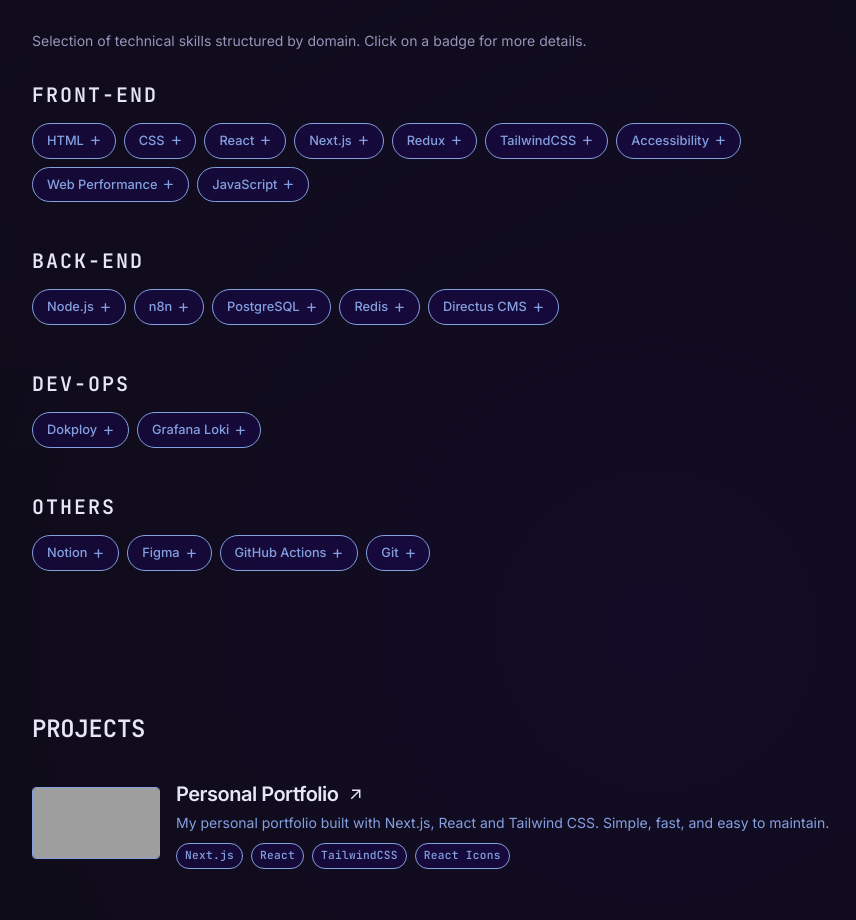
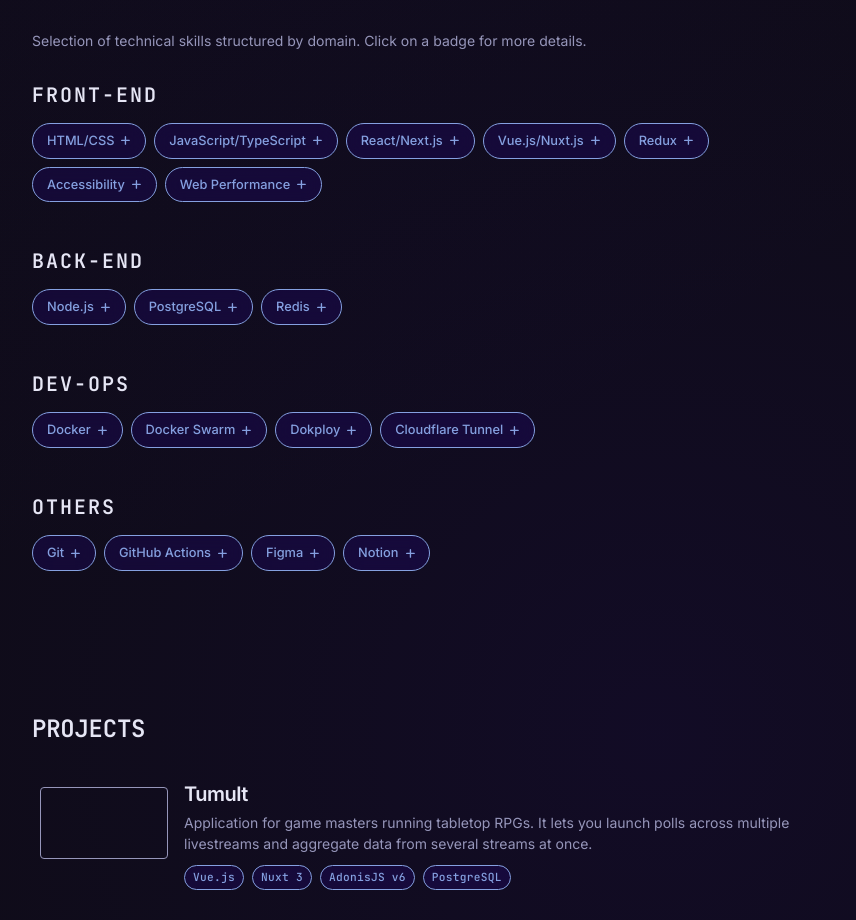
Before and after one commit to The-Genium007/portfolio-lucasgiza, a Next.js app: page / in a window 1280 px wide. Shown: the part 1480-2400 px from the top of the page, without its empty margins (368-1224 px from the left). Built offline with nearby package versions, Linux system fonts and the light colour scheme; grey boxes are pictures that could not be loaded.

Commit message:
Add data and project

```diff
--- a/data/projects.js
+++ b/data/projects.js
@@ -1,4 +1,31 @@
 export const projects = [
+  {
+    title: 'Tumult',
+    slug: 'tumult',
+    description: 'Application for game masters running tabletop RPGs. It lets you launch polls across multiple livestreams and aggregate data from several streams at once.',
+    highlights: [
+      'Vue.js front-end with Nuxt 3 and Nuxt UI',
+      'AdonisJS v6 API with Lucid ORM (PostgreSQL)',
+      'Real-time polls via Transmit (WebSocket)',
+      'Redis 7 caching + session/JWT auth',
+      'Dockerized infra with Dokploy and GitHub Actions'
+    ],
+    tech: [
+      'Vue.js',
+      'Nuxt 3',
+      'AdonisJS v6',
+      'PostgreSQL',
+      'Redis',
+      'Transmit',
+      'Vite PWA',
+      'Docker',
+      'Dokploy',
+      'GitHub Actions',
+      'Twitch Helix API',
+      'Sentry'
+    ],
+    year: 2025
+  },
   {
     title: 'Personal Portfolio',
     slug: 'personal-portfolio',
--- a/data/site.js
+++ b/data/site.js
@@ -1,7 +1,7 @@
 export const site = {
   name: 'Lucas GIZA',
-  title: 'Front-end Developer',
-  description: 'Front-end developer combining design and code to deliver scalable, intuitive web experiences.',
+  title: 'Full-Stack Developer',
+  description: 'Full-Stack developer combining design and code to deliver scalable, intuitive web experiences.',
   locale: 'en',
   url: 'https://lucasgiza.com',
 };
--- a/data/skills.js
+++ b/data/skills.js
@@ -1,32 +1,32 @@
 export const skills = [
   // Catégorie Front-end
   {
-    slug: 'html',
-    name: 'HTML',
+    slug: 'html-css',
+    name: 'HTML/CSS',
     category: 'front-end',
     level: 'proficient',
-    description: `Semantic markup, forms & validation, SEO best practices, accessibility attributes.`
+    description: `Semantic markup, forms & validation, SEO best practices, accessibility attributes, Flexbox & Grid, animations, responsive design, CSS variables, modern layouts.`
   },
   {
-    slug: 'css',
-    name: 'CSS',
+    slug: 'javascript-typescript',
+    name: 'JavaScript/TypeScript',
     category: 'front-end',
     level: 'proficient',
-    description: `Flexbox & Grid, animations, responsive design, CSS variables, modern layouts.`
+    description: `ES6+ (modules, async/await), DOM & events, patterns (FP/OOP), TypeScript typing & tooling, performance & profiling, tooling (Vite/Webpack), testing (Jest).`
   },
   {
-    slug: 'react',
-    name: 'React',
+    slug: 'react-nextjs',
+    name: 'React/Next.js',
     category: 'front-end',
     level: 'proficient',
-    description: `Reusable components, state management (custom hooks, context), performance optimization (memoization, experimental Suspense), accessibility best practices.`
+    description: `Reusable components, state management (custom hooks, context), performance basics, Next.js App Router, pages & routes, server/client components, deployment basics.`
   },
   {
-    slug: 'nextjs',
-    name: 'Next.js',
+    slug: 'vuejs-nuxtjs',
+    name: 'Vue.js/Nuxt.js',
     category: 'front-end',
-    level: 'beginner',
-    description: `App Router basics, pages & routes, server/client components, simple deployment.`
+    level: 'proficient',
+    description: `Single-file components, component composition, reactivity, directives, routing basics, Nuxt app structure, SSR/SSG basics.`
   },
   {
     slug: 'redux',
@@ -34,13 +34,6 @@
     category: 'front-end',
     level: 'beginner',
     description: `Basic state management, simple actions/reducers, connecting components to store.`
-  },
-  {
-    slug: 'tailwind',
-    name: 'TailwindCSS',
-    category: 'front-end',
-    level: 'beginner',
-    description: `Core utilities, responsive, spacing/colors/typography, simple components.`
   },
   {
     slug: 'accessibility',
@@ -56,27 +49,13 @@
     level: 'beginner',
     description: `Lighthouse basics, lazy images, basic code-splitting, simple best practices.`
   },
-  {
-    slug: 'javascript',
-    name: 'JavaScript',
-    category: 'front-end',
-    level: 'proficient',
-    description: `ES6+ (modules, async/await), DOM & events, patterns (FP/OOP), performance & profiling, tooling (Vite/Webpack), testing (Jest), TS interop.`
-  },
   // ctégorie Back-end
   {
     slug: 'nodejs',
     name: 'Node.js',
     category: 'back-end',
     level: 'beginner',
-    description: `Simple server, basic Express, routes & middleware, environment variables.`
-  },
-  {
-    slug: 'n8n',
-    name: 'n8n',
-    category: 'back-end',
-    level: 'proficient',
-    description: `Low‑code automation: webhooks, multi‑step orchestrations, integrations (HTTP, Slack, GitHub…), encrypted credentials/variables, error handling/retries, self‑hosting (Docker), cron triggers, API rate‑limit handling.`
+    description: `Simple server, basic Express, routes & middleware, environment variables. Currently learning; my #1 priority.`
   },
   {
     slug: 'postgresql',
@@ -92,14 +71,21 @@
     level: 'beginner',
     description: `Simple cache, key/value, TTL, basic data structures (lists/sets).`
   },
+  // Catégorie dev-ops
   {
-    slug: 'directus',
-    name: 'Directus CMS',
-    category: 'back-end',
+    slug: 'docker',
+    name: 'Docker',
+    category: 'dev-ops',
     level: 'beginner',
-    description: `Basic collections, simple permissions, basic REST/GraphQL, asset uploads.`
+    description: `Images & containers, Dockerfiles, volumes, networking, Compose basics.`
   },
-  // Catégorie dev-ops
+  {
+    slug: 'docker-swarm',
+    name: 'Docker Swarm',
+    category: 'dev-ops',
+    level: 'beginner',
+    description: `Swarm mode, services & stacks, replicas, rolling updates, overlay networks.`
+  },
   {
     slug: 'dokploy',
     name: 'Dokploy',
@@ -108,20 +94,27 @@
     description: `Deploy a Docker app, environment variables, domains/SSL via the UI.`
   },
   {
-    slug: 'loki',
-    name: 'Grafana Loki',
+    slug: 'cloudflare-tunnel',
+    name: 'Cloudflare Tunnel',
     category: 'dev-ops',
     level: 'beginner',
-    description: `Collect logs with Promtail, simple search in Grafana, basic filters.`
+    description: `Secure tunnels, expose private services, basic access policies, DNS routing.`
   },
 
   // Catégorie Others
   {
-    slug: 'notion',
-    name: 'Notion',
+    slug: 'git',
+    name: 'Git',
     category: 'others',
-    level: 'proficient',
-    description: `Linked databases, relations/rollups, advanced templates, dashboards, permissions & sharing, light automations.`
+    level: 'beginner',
+    description: `Commit/pull/push, branches, simple PRs, basic merge/rebase.`
+  },
+  {
+    slug: 'github-actions',
+    name: 'GitHub Actions',
+    category: 'others',
+    level: 'beginner',
+    description: `Simple workflow (build/test), basic secrets, npm cache, basic jobs.`
   },
   {
     slug: 'figma',
@@ -131,18 +124,11 @@
     description: `Frames, basic Auto‑Layout, basic styles, simple components, asset export.`
   },
   {
-    slug: 'github-actions',
-    name: 'GitHub Actions',
+    slug: 'notion',
+    name: 'Notion',
     category: 'others',
-    level: 'beginner',
-    description: `Simple workflow (build/test), basic secrets, npm cache, basic jobs.`
-  },
-  {
-    slug: 'git',
-    name: 'Git',
-    category: 'others',
-    level: 'beginner',
-    description: `Commit/pull/push, branches, simple PRs, basic merge/rebase.`
+    level: 'proficient',
+    description: `Linked databases, relations/rollups, advanced templates, dashboards, permissions & sharing, light automations.`
   },
 ];
 
```
